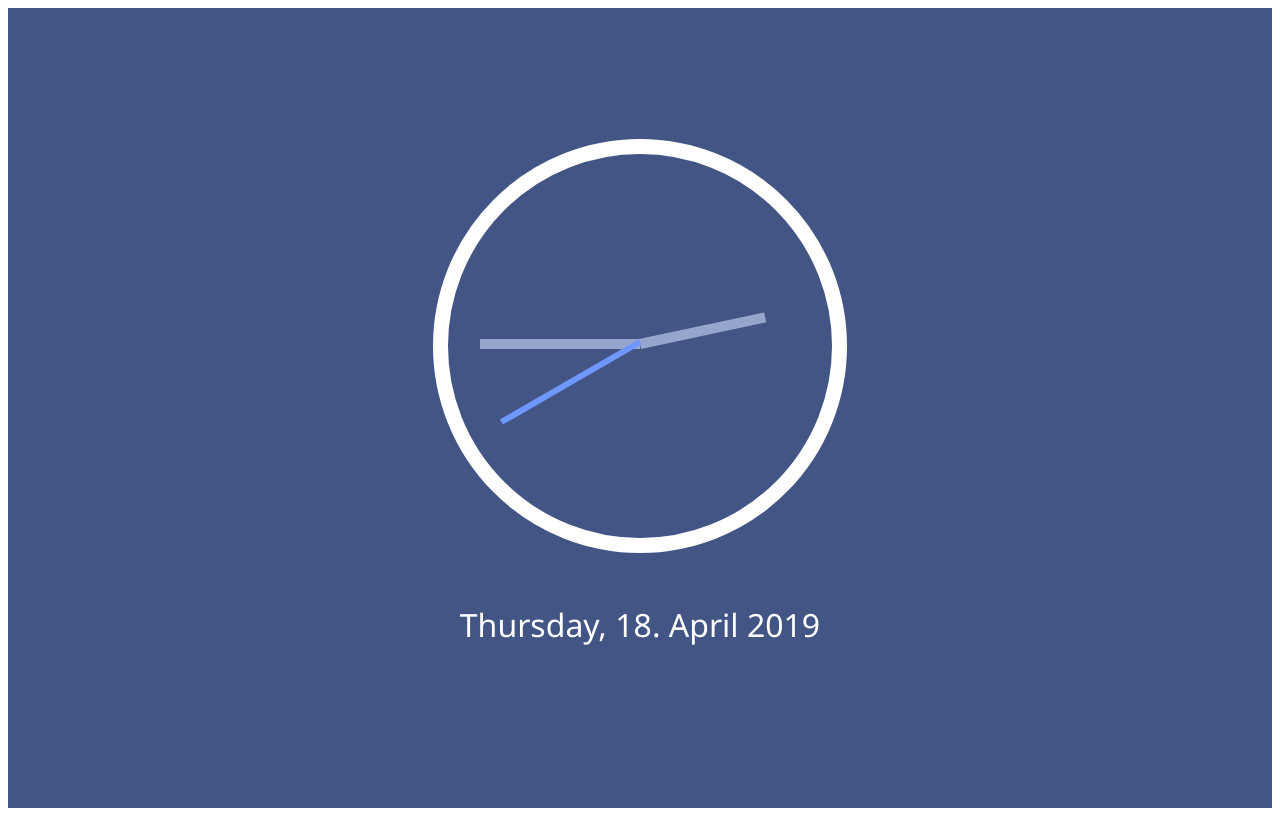
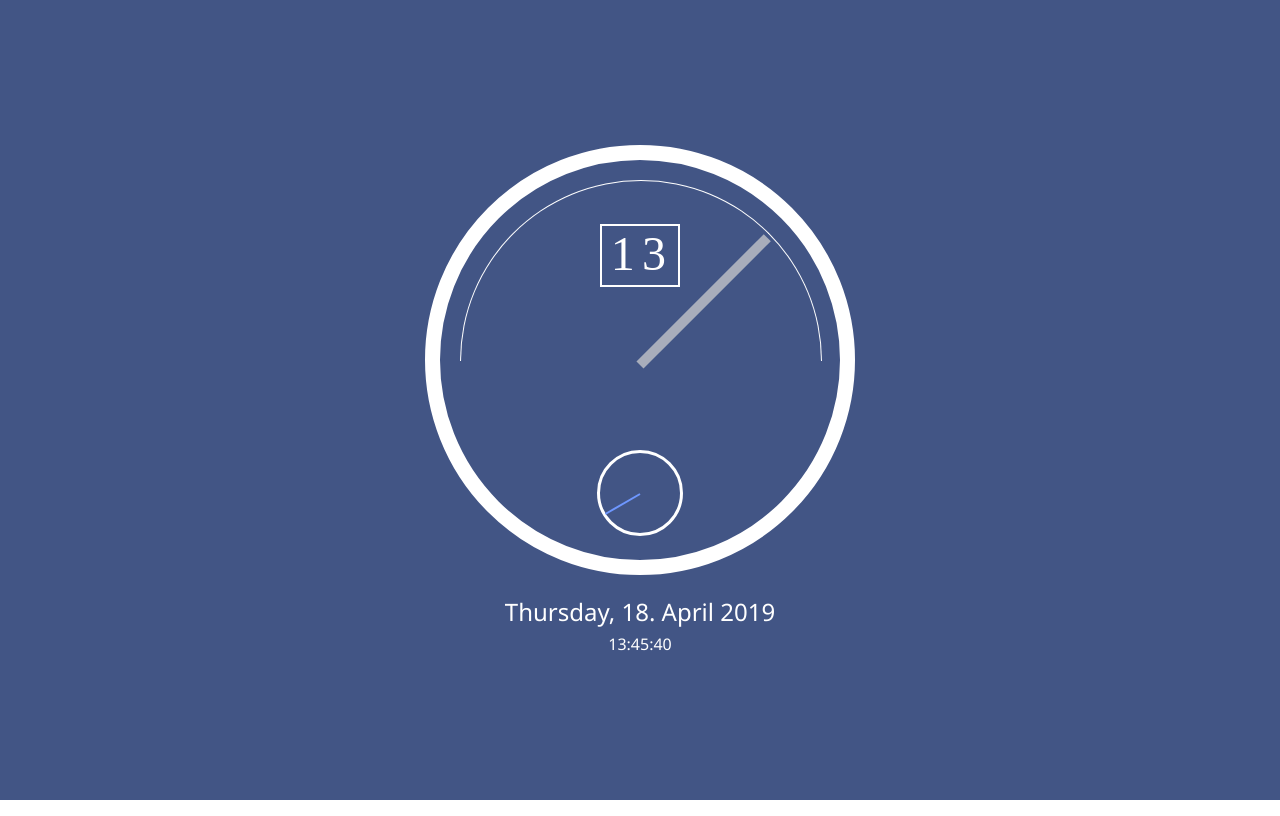
Before and after one commit to JBrosterhues/JavaScript30-02_JS_and_CSS_Clock, a plain HTML site: page index.html in a window 1280 px wide. Drawn offline with Linux system fonts and the light colour scheme.

Commit message:
Changed clock layout and functionality to Chronoswiss "Delphis" watch style.

```diff
--- a/index.html
+++ b/index.html
@@ -8,13 +8,17 @@
     <body>
         <main>
             <div id="clock">
-                <div id="clock-face">
-                    <div id="hour-hand" class="hand"></div>
-                    <div id="minute-hand" class="hand"></div>
+                <div id="hour-block">
+                    <div id="hour-digits"></div>
+                </div>
+                <div id="minute-circle"></div>
+                <div id="minute-hand" class="hand"></div>
+                <div id="second-circle">
                     <div id="second-hand" class="hand"></div>
                 </div>
             </div>
             <p id="date-text"></p>
+            <p id="time-string"></p>
         </main>
         <script src="main.js"></script>
     </body>
--- a/main.js
+++ b/main.js
@@ -1,4 +1,3 @@
-function moveHands() {
 let weekdayArr = [
     'Sunday',
     'Monday',
@@ -22,9 +21,20 @@ function moveHands() {
     'November',
     'December',
 ];
-    let hourHand = document.getElementById('hour-hand');
+let hourDigits = document.getElementById('hour-digits');
 let minuteHand = document.getElementById('minute-hand');
 let secondHand = document.getElementById('second-hand');
+let dateElement = document.getElementById('date-text');
+let timeElement = document.getElementById('time-string');
+
+function addLeadingZero(timeNum) {
+    if (timeNum < 10) {
+        return '0' + timeNum.toString();
+    }
+    return timeNum.toString();
+}
+
+function moveHands() {
     let currDate = new Date();
     let currYear = currDate.getFullYear();
     let currMonth = currDate.getMonth();
@@ -38,15 +48,19 @@ function moveHands() {
         monthArr[currMonth] +
         ' ' +
         currYear;
-    let dateElement = document.getElementById('date-text');
     dateElement.innerHTML = dateText;
     let currHour = currDate.getHours();
     let currMinute = currDate.getMinutes();
     let currSecond = currDate.getSeconds();
-    hourHand.style.transform = 'rotate(' + `${currHour * 6 + 90}` + 'deg)';
-    minuteHand.style.transform = 'rotate(' + `${currMinute * 6 + 90}` + 'deg)';
+    timeElement.innerHTML =
+        addLeadingZero(currHour) +
+        ':' +
+        addLeadingZero(currMinute) +
+        ':' +
+        addLeadingZero(currSecond);
+    hourDigits.innerHTML = addLeadingZero(currHour);
+    minuteHand.style.transform = 'rotate(' + `${currMinute * 3}` + 'deg)';
     secondHand.style.transform = 'rotate(' + `${currSecond * 6 + 90}` + 'deg)';
-    console.log(currHour + ':' + currMinute + ':' + currSecond);
 }
 
 setInterval(moveHands, 1000);
--- a/style.css
+++ b/style.css
@@ -1,5 +1,6 @@
 body {
     font-family: 'Segoe UI', Tahoma, Geneva, Verdana, sans-serif;
+    margin: 0;
 }
 main {
     background: #425585;
@@ -11,41 +12,92 @@ main {
     width: 100%;
 }
 #clock {
-    height: 20rem;
-    width: 20rem;
+    height: 50vmin;
+    width: 50vmin;
     position: relative;
+    display: flex;
+    justify-content: center;
     border-color: white;
     border-radius: 50%;
     border-style: solid;
     border-width: 15px;
-    padding: 2rem;
-}
-#clock-face {
-    height: 100%;
-    width: 100%;
-    transform: translateY(-7px); /* adjust for height of clock hands */
+    padding: 0;
 }
 .hand {
     background: #95a5cc;
     height: 10px;
     width: 50%;
     position: absolute;
+    left: 0;
     top: 50%;
-    transform: rotate(90deg);
     transform-origin: 100%;
     transition: all 0.1s;
     transition-timing-function: cubic-bezier(0.1, 2.7, 0.58, 1);
 }
-#hour-hand {
-    width: 40%;
-    left: 10%;
+#hour-block {
+    position: absolute;
+    width: 100%;
+    top: 8vmin;
+    left: 0;
+    display: flex;
+    justify-content: center;
+}
+#hour-digits {
+    color: white;
+    border-width: 2px;
+    border-style: solid;
+    border-color: white;
+    font-family: 'Times New Roman', Times, serif;
+    font-size: 3em;
+    letter-spacing: 0.15em;
+    text-align: center;
+    vertical-align: middle;
+    width: 1.5em;
+    padding-left: 1%;
+    padding-bottom: 1%;
+}
+#minute-circle {
+    height: 45%;
+    width: 90%;
+    position: absolute;
+    top: 5%;
+    left: 5%;
+    margin: 0;
+    padding: 0;
+    border-color: white;
+    border-style: solid;
+    border-width: 1px;
+    border-radius: 45vmin 45vmin 0 0;
+    border-bottom: none;
+}
+#minute-hand {
+    background: rgba(211, 211, 211, 0.7);
+    width: 45%;
+    left: 5%;
+}
+#second-circle {
+    height: 10vmin;
+    width: 10vmin;
+    position: absolute;
+    bottom: 3vmin;
+    border-color: white;
+    border-radius: 50%;
+    border-style: solid;
+    border-width: 3px;
 }
 #second-hand {
     background: #6e97ff;
-    height: 6px;
+    height: 2px;
 }
 #date-text {
     color: white;
-    font-size: 2em;
-    margin-top: 50px;
+    font-size: 1.5em;
+    margin: 0;
+    margin-top: 20px;
 }
+#time-string {
+    color: white;
+    font-size: 1em;
+    margin: 0;
+    margin-top: 5px;
+}
```
Lines whose indentation alone changed are shown as unchanged.
